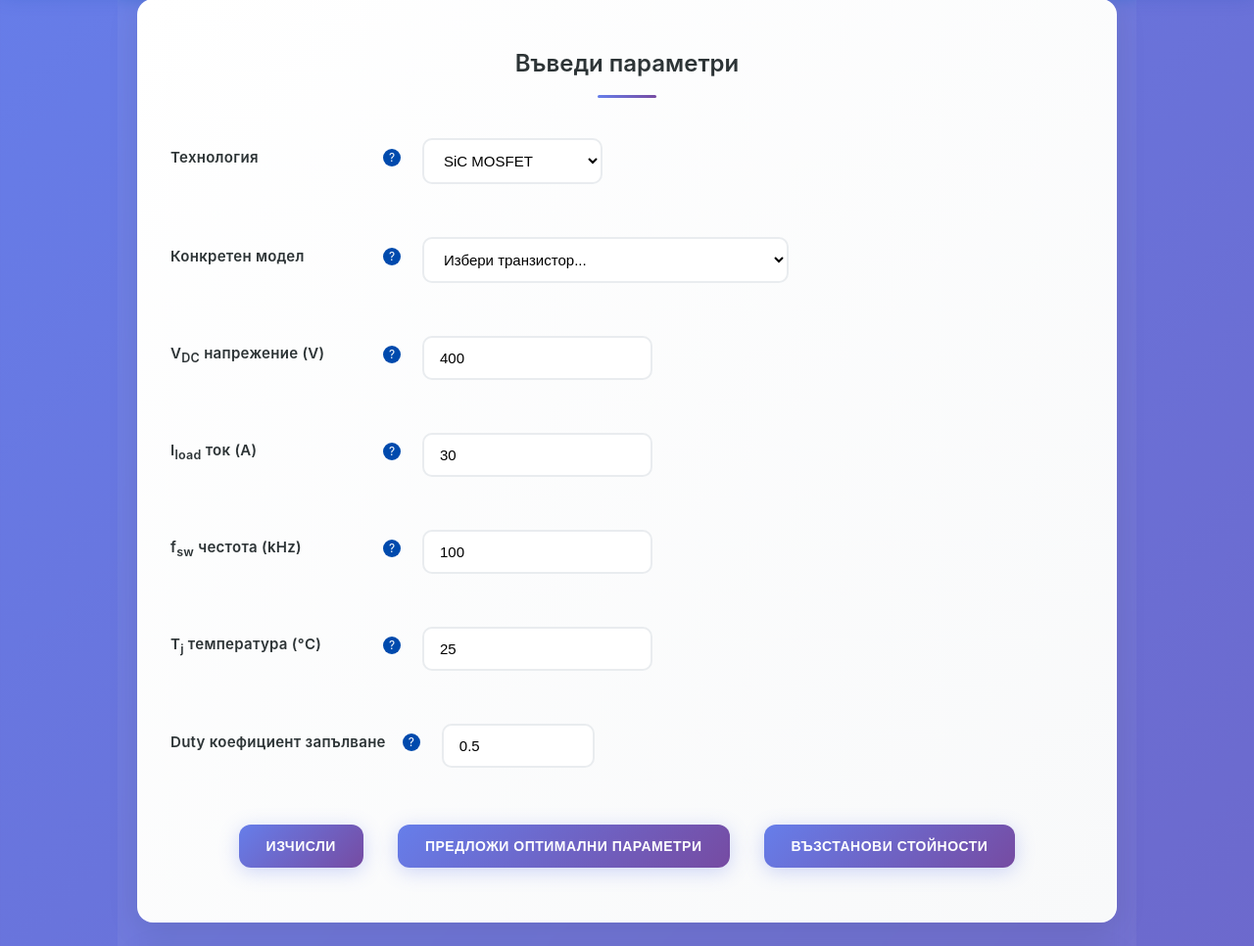
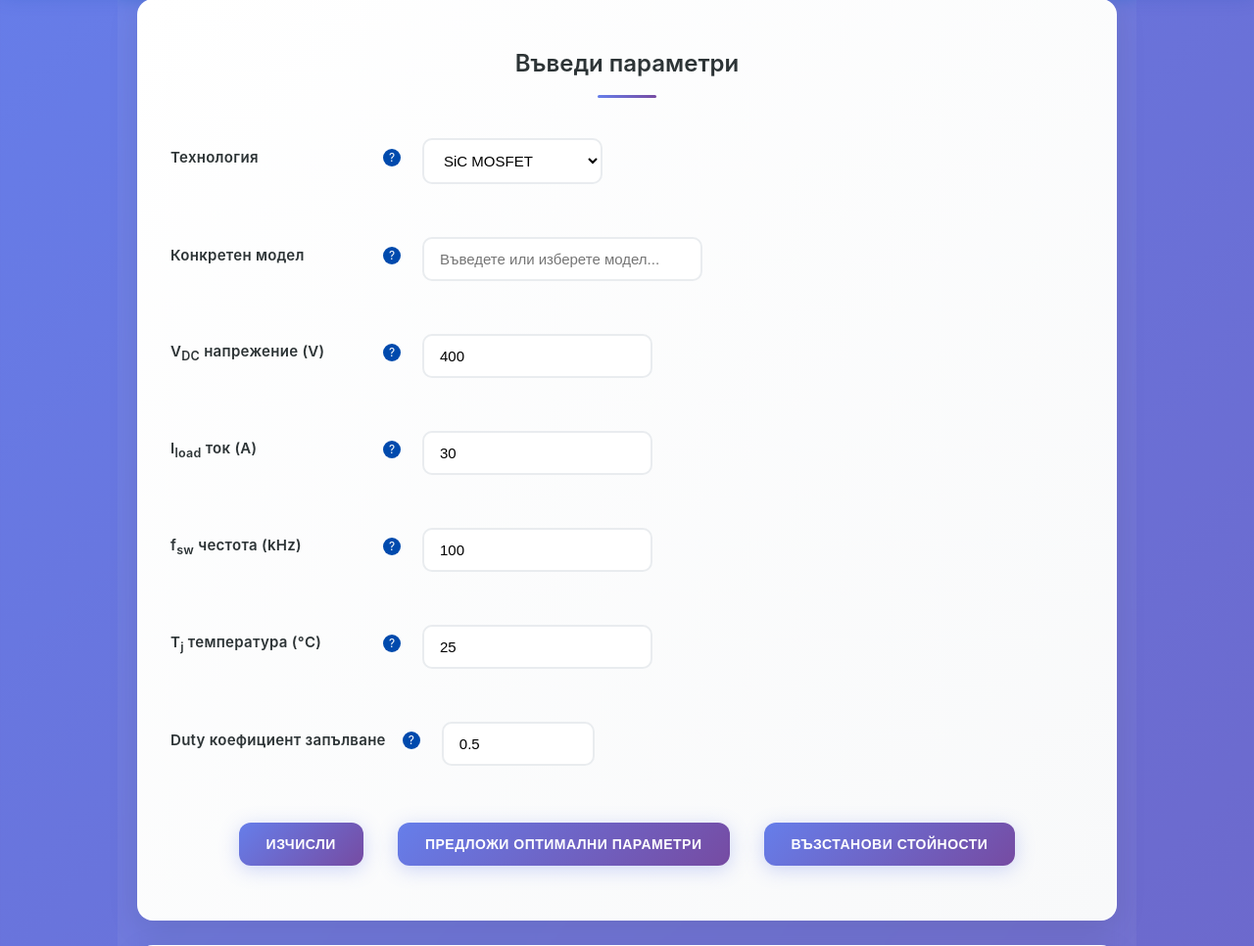
Before and after one commit to wafray93/PowerLossCalc, a Flask app: page / in a window 1280 px wide; the page is wider, and only the part inside the window is pictured. Shown: the part 146-1112 px from the top of that part at 98% size. Run offline with Flask 3, Linux system fonts and the light colour scheme.

Commit message:
Allow users to enter or select specific transistor models
Update the transistor selection mechanism to use a text input with a datalist, enabling users to either select from a predefined list or manually enter transistor model names. This includes modifying the UI and JavaScript to support this new input method and updating translation strings for Bulgarian and English.

Replit-Commit-Author: Agent
Replit-Commit-Session-Id: 35db456f-c712-474e-9618-67bf690588bc
Replit-Commit-Checkpoint-Type: full_checkpoint
Replit-Commit-Screenshot-Url: https://storage.googleapis.com/screenshot-production-us-central1/7a54c3c4-03b2-40e6-af10-77373727e946/35db456f-c712-474e-9618-67bf690588bc/Po8NtN0

```diff
--- a/static/script.js
+++ b/static/script.js
@@ -6,7 +6,7 @@ const LANGUAGES = {
     inputParams: 'Въведи параметри',
     technology: 'Технология',
     concreteModel: 'Конкретен модел',
-    selectTransistor: 'Избери транзистор...',
+    selectTransistor: 'Въведете или изберете модел',
     calculate: 'Изчисли',
     suggestOptimal: 'Предложи оптимални параметри',
     reset: 'Възстанови стойности',
@@ -72,7 +72,7 @@ const LANGUAGES = {
     inputParams: 'Input Parameters',
     technology: 'Technology',
     concreteModel: 'Specific Model',
-    selectTransistor: 'Select transistor...',
+    selectTransistor: 'Enter or select model',
     calculate: 'Calculate',
     suggestOptimal: 'Suggest Optimal Parameters',
     reset: 'Reset Values',
@@ -713,31 +713,42 @@ let selectedTransistor = null;
 function populateTransistors() {
   const tech = document.getElementById('techSelect').value;
 
-  const transistorSelect = document.getElementById('transistorSelect');
+  const transistorList = document.getElementById('transistorList');
+  const transistorInput = document.getElementById('transistorSelect');
   const langData = LANGUAGES[currentLang] || LANGUAGES['bg'];
-  transistorSelect.innerHTML = `<option value="">${langData.selectTransistor}</option>`;
+
+  // Изчистваме datalist
+  transistorList.innerHTML = '';
+
+  // Обновяваме placeholder текста
+  transistorInput.placeholder = langData.selectTransistor + '...';
 
   const transistors = TRANSISTOR_DB[tech] || {};
 
-  // Добавяме всички транзистори без филтриране
+  // Добавяме всички транзистори в datalist
   Object.entries(transistors).forEach(([key, transistor]) => {
     const option = document.createElement('option');
     option.value = key;
     option.textContent = `${transistor.name} [${transistor.vds_max}V, ${transistor.id_max}A]`;
-    transistorSelect.appendChild(option);
+    transistorList.appendChild(option);
   });
 }
 
 // Функция за показване на информацията за избрания транзистор
 function showTransistorInfo(transistorKey) {
-  if (!transistorKey) {
+  const tech = document.getElementById('techSelect').value;
+
+  if (!transistorKey || transistorKey.trim() === '') {
     document.getElementById('transistorInfo').style.display = 'none';
     selectedTransistor = null;
     return;
   }
 
-  const tech = document.getElementById('techSelect').value;
-  const transistor = TRANSISTOR_DB[tech][transistorKey];
+  // Проверяваме дали моделът е в базата данни
+  let transistor = TRANSISTOR_DB[tech] && TRANSISTOR_DB[tech][transistorKey];
+
+  if (transistor) {
+    // Модел от базата данни
     selectedTransistor = transistor;
 
     document.getElementById('modelName').textContent = transistor.name;
@@ -752,6 +763,40 @@ function showTransistorInfo(transistorKey) {
     generateParameterSuggestions(transistor);
 
     document.getElementById('transistorInfo').style.display = 'block';
+  } else {
+    // Ръчно въведен модел - използваме типични параметри за технологията
+    const typicalParams = getTypicalParameters(tech);
+    selectedTransistor = {
+      name: transistorKey + ` (${tech})`,
+      manufacturer: "Ръчно въведен",
+      package: "N/A",
+      ...typicalParams,
+      application: "Ръчно въведен модел"
+    };
+
+    document.getElementById('modelName').textContent = selectedTransistor.name;
+    document.getElementById('manufacturer').textContent = "Ръчно въведен модел";
+    document.getElementById('package').textContent = "Моля въведете параметрите ръчно";
+    document.getElementById('vdsMax').textContent = typicalParams.vds_max + ' V (типично)';
+    document.getElementById('idMax').textContent = typicalParams.id_max + ' A (типично)';
+    document.getElementById('rdsOn').textContent = typicalParams.rds_mohm + ' mΩ (типично)';
+    document.getElementById('application').textContent = "Копирано от datasheet - моля проверете параметрите";
+
+    // Генерираме предложения с типични параметри
+    generateParameterSuggestions(selectedTransistor);
+
+    document.getElementById('transistorInfo').style.display = 'block';
+  }
+}
+
+// Функция за получаване на типични параметри за дадена технология
+function getTypicalParameters(tech) {
+  const typical = {
+    'Si': { vds_max: 600, id_max: 20, rds_mohm: 50, tr_ns: 25, tf_ns: 15, alpha: 0.004 },
+    'SiC': { vds_max: 1200, id_max: 25, rds_mohm: 40, tr_ns: 15, tf_ns: 8, alpha: 0.003 },
+    'GaN': { vds_max: 650, id_max: 15, rds_mohm: 50, tr_ns: 5, tf_ns: 3, alpha: 0.0025 }
+  };
+  return typical[tech] || typical['Si'];
 }
 
 // Функция за генериране на предложения за параметри
@@ -2470,6 +2515,12 @@ document.getElementById('techSelect').addEventListener('change', function() {
   document.getElementById('suggestBtn').disabled = true;
 });
 
+// Event listener за транзистор input field (поддържа както избиране, така и въвеждане)
+document.getElementById('transistorSelect').addEventListener('input', function() {
+  showTransistorInfo(this.value);
+  document.getElementById('suggestBtn').disabled = !this.value;
+});
+
 document.getElementById('transistorSelect').addEventListener('change', function() {
   showTransistorInfo(this.value);
   document.getElementById('suggestBtn').disabled = !this.value;
--- a/templates/index.html
+++ b/templates/index.html
@@ -36,10 +36,11 @@
         <label class="input-group">
           <span data-lang="concreteModel">Конкретен модел</span>
           <span class="tooltip-icon">?</span>
-          <div class="tooltip">Изберете конкретен транзистор - всеки модел има реални параметри от datasheet-а на производителя.</div>
-          <select id="transistorSelect">
-            <option value="">Избери транзистор...</option>
-          </select>
+          <div class="tooltip">Изберете или въведете модел на транзистор. Можете да копирате име от datasheet и да го поставите директно тук. За ръчно въведени модели ще се използват типични параметри за избраната технология.</div>
+          <input id="transistorSelect" type="text" list="transistorList" placeholder="Въведете или изберете модел..." autocomplete="off" data-lang-placeholder="selectTransistor">
+          <datalist id="transistorList">
+            <!-- Опциите ще се попълнят динамично -->
+          </datalist>
         </label>
       </div>
 
```
Lines whose indentation alone changed are shown as unchanged.
